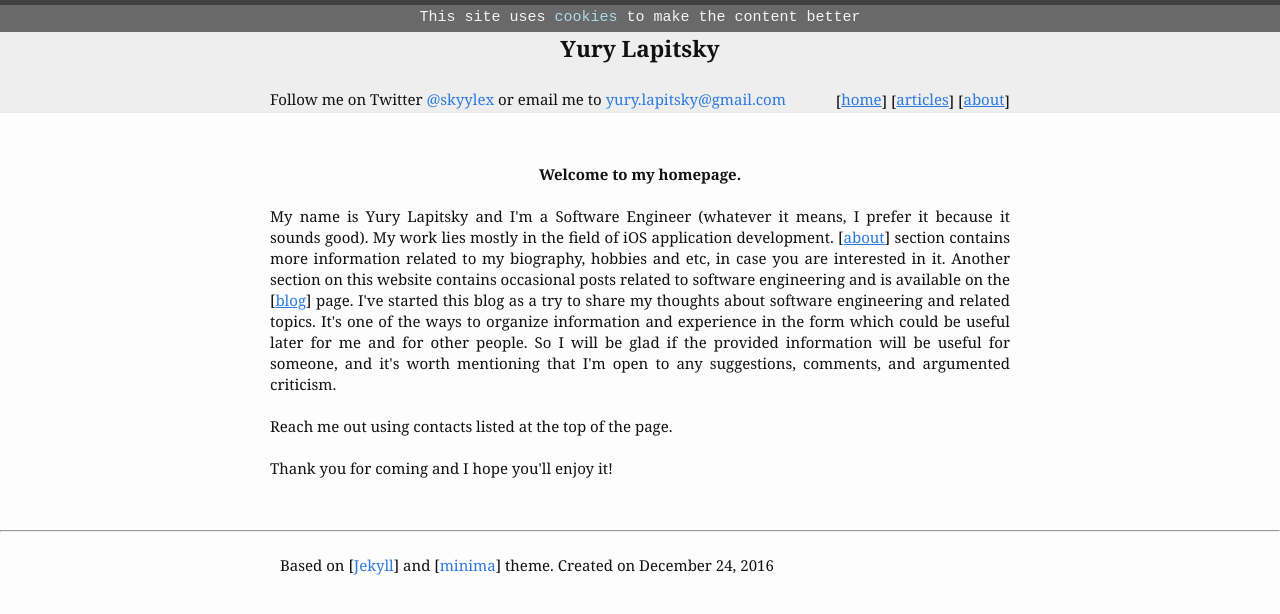
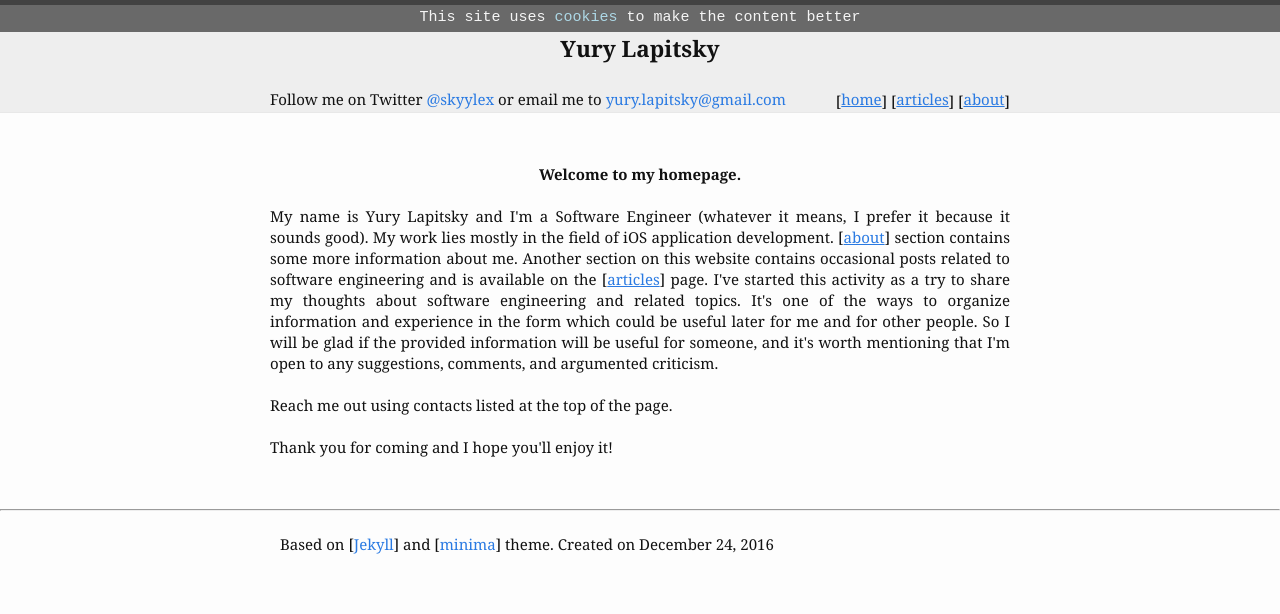
Before and after one commit to skyylex/skyylex.github.io, a Jekyll site: the page built from index.md, in a window 1280 px wide. Shown: the top 614 px of the page. Built offline with Jekyll 4.4.1, drawn with Linux system fonts in a browser that asks for light colours.

Commit message:
Fix wording and grammar on home page

```diff
--- a/_layouts/home.html
+++ b/_layouts/home.html
@@ -13,7 +13,7 @@ layout: home_container
       </br>
 
       <div>
-        My name is Yury Lapitsky and I'm a Software Engineer (whatever it means, I prefer it because it sounds good). My work lies mostly in the field of iOS application development. [<a style="text-decoration: underline;" href="/about">about</a>] section contains more information related to my biography, hobbies and etc, in case you are interested in it. Another section on this website contains occasional posts related to software engineering and is available on the [<a style="text-decoration: underline;" href="/posts">blog</a>] page. I've started this blog as a try to share my thoughts about software engineering and related topics. It's one of the ways to organize information and experience in the form which could be useful later for me and for other people. So I will be glad if the provided information will be useful for someone, and it's worth mentioning that I'm open to any suggestions, comments, and argumented criticism.
+                My name is Yury Lapitsky and I'm a Software Engineer (whatever it means, I prefer it because it sounds good). My work lies mostly in the field of iOS application development. [<a style="text-decoration: underline;" href="/about">about</a>] section contains some more information about me. Another section on this website contains occasional posts related to software engineering and is available on the [<a style="text-decoration: underline;" href="/posts">articles</a>] page. I've started this activity as a try to share my thoughts about software engineering and related topics. It's one of the ways to organize information and experience in the form which could be useful later for me and for other people. So I will be glad if the provided information will be useful for someone, and it's worth mentioning that I'm open to any suggestions, comments, and argumented criticism.
       </div>
       <br>
       <div>
```
